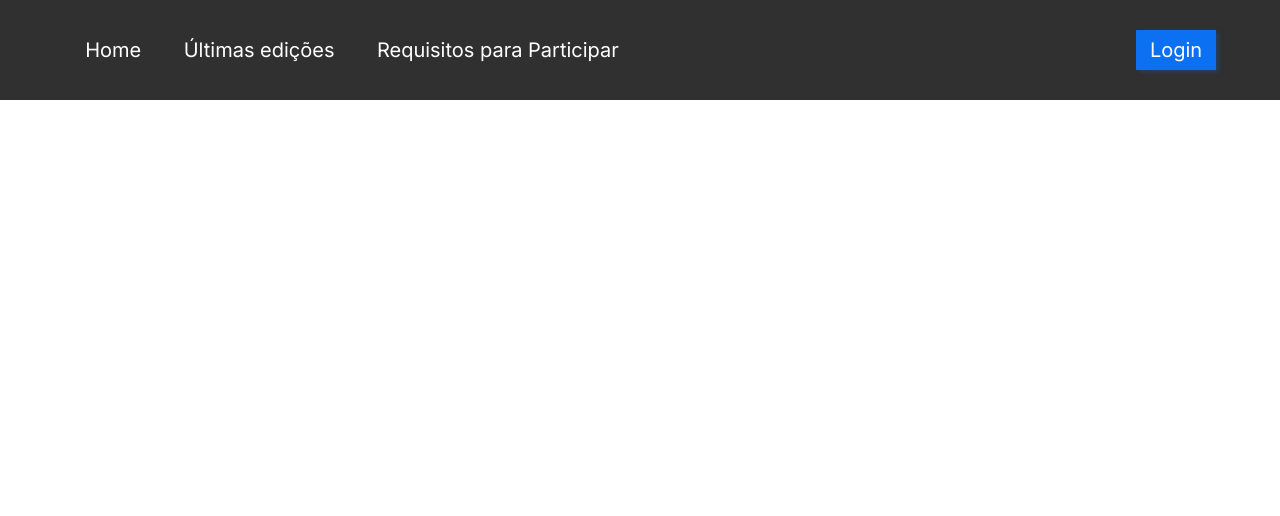
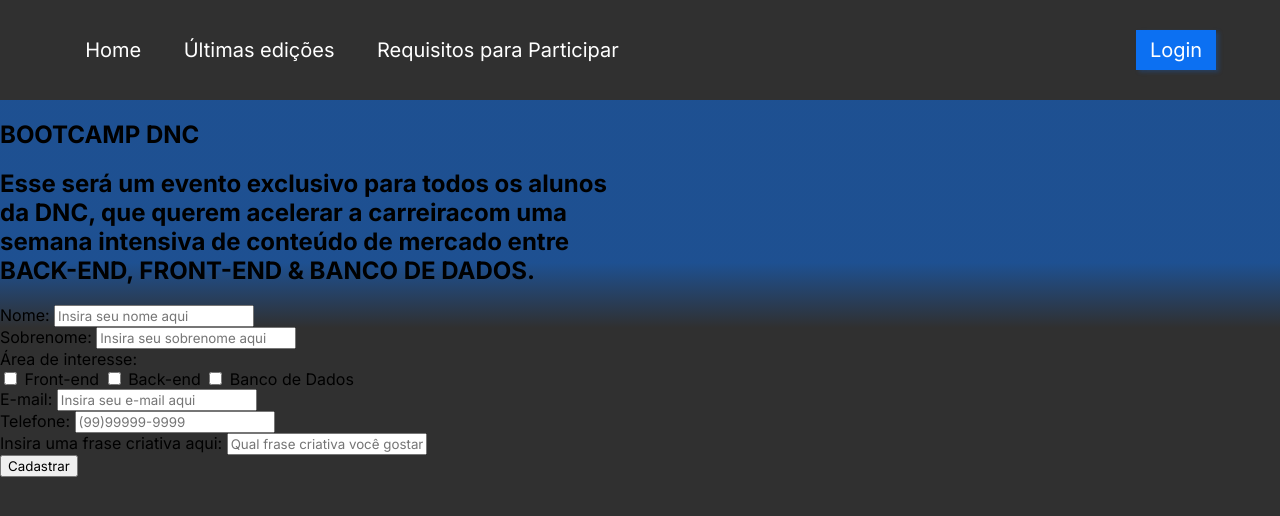
Before and after one commit to dudasilvn/Bootcamp-DNC-, a plain HTML site: page index.html in a window 1280 px wide. Drawn offline with Linux system fonts and the light colour scheme.

Commit message:
subindo segunda alteração com adição de header, e parte do html para o formulário

```diff
--- a/index.html
+++ b/index.html
@@ -19,5 +19,66 @@
         <button>Login</button>
     </nav>
 
+
+
+    <section id="informacional">
+        <header>
+            <h1>BOOTCAMP DNC</h1>
+            <h2>Esse será um evento exclusivo para todos os alunos <br>
+                da <b>DNC</b>, que querem <span class="negrito">acelerar a carreira</span>com uma <br>
+                semana intensiva de conteúdo de mercado entre <br>
+               <span class="negrito">BACK-END, FRONT-END & BANCO DE DADOS.</span> </h2>
+
+        </header>
+
+        <form>
+            <div class="form-grupo">
+                <label>Nome:</label>
+                <input placeholder="Insira seu nome aqui" type="text">
+            </div>
+
+            <div class="form-grupo">
+                <label>Sobrenome:</label>
+                <input placeholder="Insira seu sobrenome aqui" type="text">
+            </div>
+
+            <div class="form-grupo">
+                <label>Área de interesse:</label>
+                <div class="check-box-itens">
+
+                    <input type="checkbox" value="front">
+                    <label>Front-end</label>
+
+                    <input type="checkbox" value="back">
+                    <label>Back-end</label>
+
+                    <input type="checkbox" value="banco">
+                    <label>Banco de Dados</label>
+
+
+                </div>
+            </div>
+
+            <div class="form-grupo">
+                <label>E-mail:</label>
+                <input placeholder="Insira seu e-mail aqui" type="text">
+            </div>
+
+            <div class="form-grupo">
+                <label>Telefone:</label>
+                <input placeholder="(99)99999-9999" type="text">
+            </div>
+
+            <div class="form-grupo">
+                <label>Insira uma frase criativa aqui:</label>
+                <input placeholder="Qual frase criativa você gostaria de falar? :)" type="text">
+            </div>
+
+            <input type="submit" value="Cadastrar">
+
+        </form>
+
+    </section>
+
 </body>
 </html>
--- a/style.css
+++ b/style.css
@@ -5,6 +5,9 @@
 body{
     margin: 0;
     padding: 0;
+    background: linear-gradient(180deg, rgba(12, 112, 242, 0.5) 19.91%, rgba(12, 112, 242, 0) 24.84%),#303030;
+    background-repeat: no-repeat;
+
 }
 
 #menuPrincipal{
@@ -47,4 +50,9 @@
     font-size: 20px;
     color: white;
     box-shadow: 3px 2px 4px 0px #0C70F240;
+    cursor: pointer;
 }
+
+#informacional{
+    height: 1200px;
+}
```
